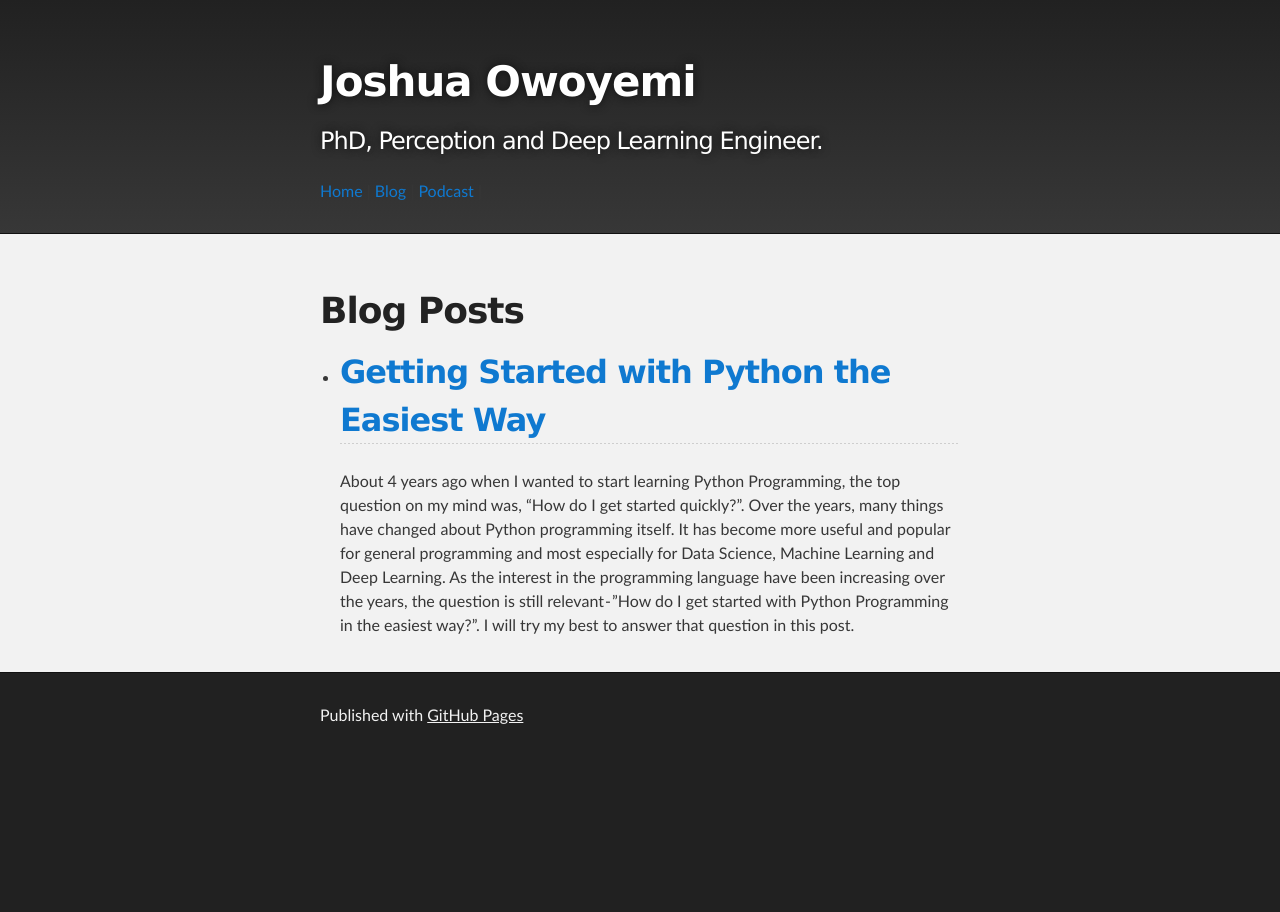
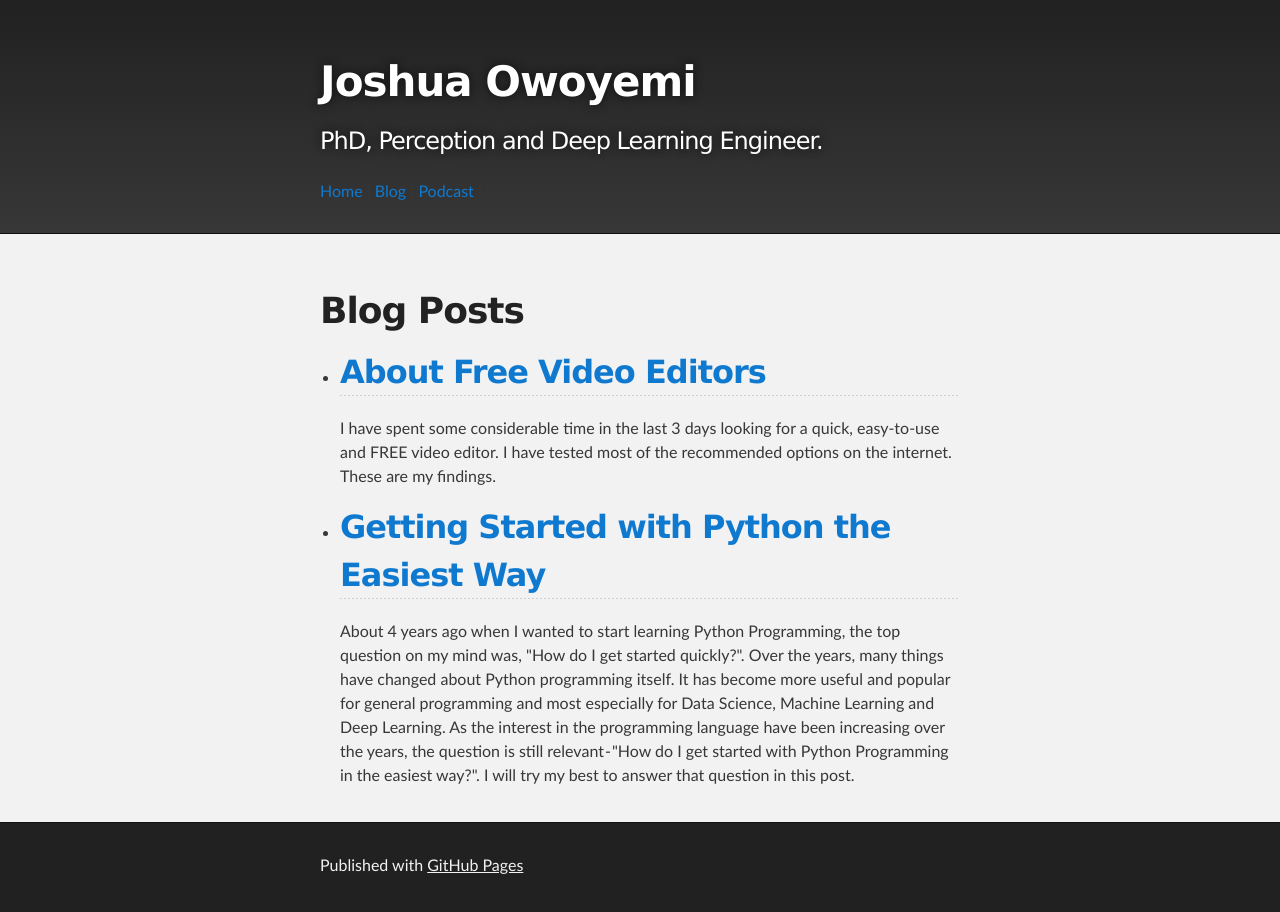
Before and after one commit to toluwajosh/toluwajosh.github.io, a Jekyll site: the page built from blog.html, in a window 1280 px wide. Built offline with Jekyll 4.4.1, drawn with Linux system fonts in a browser that asks for light colours; some of the changed lines change nothing that is shown.

Commit message:
added new video editor post

```diff
--- a/_posts/2020-01-03-getting-started-with-python-the-easiest-way.md
+++ b/_posts/2020-01-03-getting-started-with-python-the-easiest-way.md
@@ -3,6 +3,7 @@
 author: Joshua Owoyemi
 title: Getting Started with Python the Easiest Way
 comments: true
+excerpt: About 4 years ago when I wanted to start learning Python Programming, the top question on my mind was, "How do I get started quickly?". Over the years, many things have changed about Python programming itself. It has become more useful and popular for general programming and most especially for Data Science, Machine Learning and Deep Learning. As the interest in the programming language have been increasing over the years, the question is still relevant - "How do I get started with Python Programming in the easiest way?". I will try my best to answer that question in this post.
 ---
 About 4 years ago when I wanted to start learning Python Programming, the top question on my mind was, "How do I get started quickly?". Over the years, many things have changed about Python programming itself. It has become more useful and popular for general programming and most especially for Data Science, Machine Learning and Deep Learning. As the interest in the programming language have been increasing over the years, the question is still relevant - "How do I get started with Python Programming in the easiest way?". I will try my best to answer that question in this post.
 
--- /dev/null
+++ b/_posts/2020-01-04-about-free-video-editors.md
@@ -0,0 +1,43 @@
+---
+layout: post
+author: Joshua Owoyemi
+title: About Free Video Editors
+comments: true
+tag: Quick
+excerpt: I have spent some considerable time in the last 3 days looking for a quick, easy-to-use and FREE video editor. I have tested most of the recommended options on the internet. These are my findings.
+---
+
+I have spent some considerable time in the last 3 days looking for a quick, easy-to-use and FREE video editor. I have tested most of the recommended options on the internet;
+
+- [Filmora](https://filmora.wondershare.com/){:target="_blank"},
+- [KdenLive](https://kdenlive.org/en/){:target="_blank"},
+- [Hitfilm Express](https://fxhome.com/hitfilm-express){:target="_blank"},
+- [Lightworks](https://www.lwks.com/){:target="_blank"},
+- [DaVinci Resolve](https://www.blackmagicdesign.com/products/davinciresolve/){:target="_blank"},
+- [InShot (Android)](https://play.google.com/store/apps/details?id=com.camerasideas.instashot&hl=en){:target="_blank"},
+- [KineMaster (Android)](https://play.google.com/store/apps/details?id=com.nexstreaming.app.kinemasterfree&hl=en){:target="_blank"},
+- [FilmoraGo (Android)](https://play.google.com/store/apps/details?id=com.wondershare.filmorago&hl=en){:target="_blank"},
+- [PowerDirector (Android)](https://play.google.com/store/apps/details?id=com.cyberlink.powerdirector.DRA140225_01&hl=en){:target="_blank"}, and finally,
+- [Windows' built-in Video Editor](https://www.microsoft.com/en-us/windows/photo-movie-editor){:target="_blank"}, formally MovieMaker.
+
+![banner](/media/video_editor_banner.jpeg)
+
+These are my findings.
+
+1. Most of the software claim to be free but upsell you on advertisements and special features. Only DaVinci Resolve and Windows Video Editor are free in the true sense.
+
+2. None of the software is truly [cross-platform](https://www.techopedia.com/definition/17056/cross-platform){:target="_blank"}. Only DaVinci Resolve comes close, but currently have issues with importing mp4 clips. KdenLive is a good alternative, and it is open source.
+
+3. I found InShot to be the best, non-intrusive, easy-to-use for the Android platform.
+
+4. On Windows, it might be surprising but the Windows Video Editor is totally sufficient for most use for any newbie who just wants to put together clips to make a simple video. However, with some creativity, it can make something really good. I think Windows is trying to make something close to [iMovie](https://www.apple.com/imovie/){:target="_blank"} on [IOS](https://www.apple.com/ios/ios-13/){:target="_blank"} here and I am really impressed. If you want more features, you should surely check out DaVinci Resolve. It is surely a professional-grade software comparable to Adobe Premiere Pro and Final Cut Pro (even the free version).
+
+5. Apple users have a great advantage as they have in-built software for most creative uses such as this. I have not personally used any Apple product but I know there are iMovie and [Garageband](https://www.apple.com/mac/garageband/){:target="_blank"} for both video and music editing respectively, all free.
+
+6. DaVinci Resolve is MY all-around best. It is professional, feature-rich, free, no upselling and still improving. The only cons are; it might be intimidating for total newbies, not available on mobile, it is resource-hungry (what do you expect).
+
+This is a quick one. Let me know what you think or if you have a different opinion or experience. Did I miss something out? Would you like to see a video on this post? Do let me know in the comments.
+
+
+
+<!-- 6. On Windows, it might be surprising but the Windows Video Editor is totally sufficient for most use for any newbie who just wants to put together clips to make a simple video. However, with some creativity, it can make something really good. I think Windows is trying to make something close to iMovie on IOS here and I am really impressed. If you want more features, you should surely check out DaVinci Resolve. It is surely a professional-grade software comparable to Adobe Premiere Pro and Final Cut Pro (even the free version). -->
```
Also changed, not shown: media/video_editor_banner.jpeg (added).
